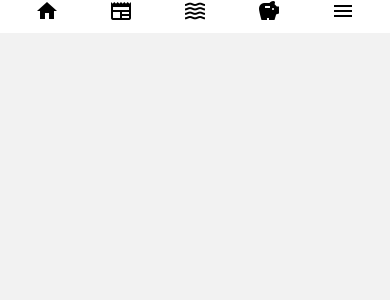
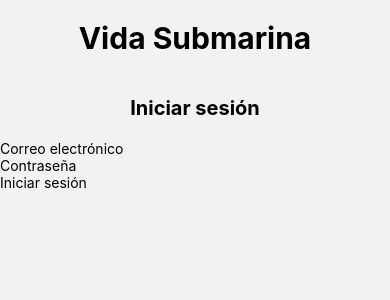
Before and after one commit to LuisFerRodVar/app-vida-submarina, a React Native app: screen /Login in a window 390 px wide. Shown: the top 300 px of the page. Built offline with nearby package versions, Linux system fonts and the light colour scheme.

Commit message:
Added fetch call for login

```diff
--- /dev/null
+++ b/src/api/users.ts
@@ -0,0 +1,24 @@
+const URL = 'http://10.0.2.2:8080/api/';
+export async function login(username: string, password: string) {
+  let data = {email: username, password: password, username: "", email_2:""};
+
+  try {
+    const response = await fetch(URL + 'login', {
+      method: 'POST',
+      body: JSON.stringify(data),
+      headers: {
+        'Content-Type': 'application/json'
+      }
+    });
+
+    if (!response.ok) {
+      const errorText = await response.text();
+      throw new Error(`Network response was not ok: ${response.status} ${response.statusText}. Server response: ${errorText}`);
+    }
+
+    return await response.text();
+  } catch (error) {
+    console.error('There was a problem with the fetch operation:', error);
+    throw error;
+  }
+}
--- a/src/screens/Login.tsx
+++ b/src/screens/Login.tsx
@@ -1,12 +1,40 @@
-import { View, Text } from 'react-native'
-import React from 'react'
-import Navbar from '../components/Navbar'
+import { View, Text, TextInput, TouchableOpacity } from 'react-native'
+import React, { useState } from 'react'
+import { StyleSheet } from 'react-native'
+import { login } from '../api/users'
+export default function Login() {
+  const [username, setUsername] = useState('');
+  const [password, setPassword] = useState('');
+  const handleLogin = () => {
+    login(username, password).then(data => {
+      alert(data);
+    });
+  }
 
-export default function Login() {
   return (
     <View>
-      <Text>Login</Text>
-      <Navbar />
+      <Text style={Styles.title}>Vida Submarina</Text>
+      <Text style={Styles.subtitle}>Iniciar sesión</Text>
+      <TextInput placeholder='Correo electrónico' onChangeText={setUsername} />
+      <TextInput placeholder='Contraseña' onChangeText={setPassword} />
+      <TouchableOpacity onPress={handleLogin}>
+        <Text>Iniciar sesión</Text>
+      </TouchableOpacity>
     </View>
   )
 }
+const Styles = StyleSheet.create({
+  title: {
+    fontSize: 30,
+    fontWeight: 'bold',
+    textAlign: 'center',
+    margin: 20
+  },
+  subtitle: {
+    fontSize: 20,
+    fontWeight: 'bold',
+    textAlign: 'center',
+    margin: 20
+  }
+
+})
```
